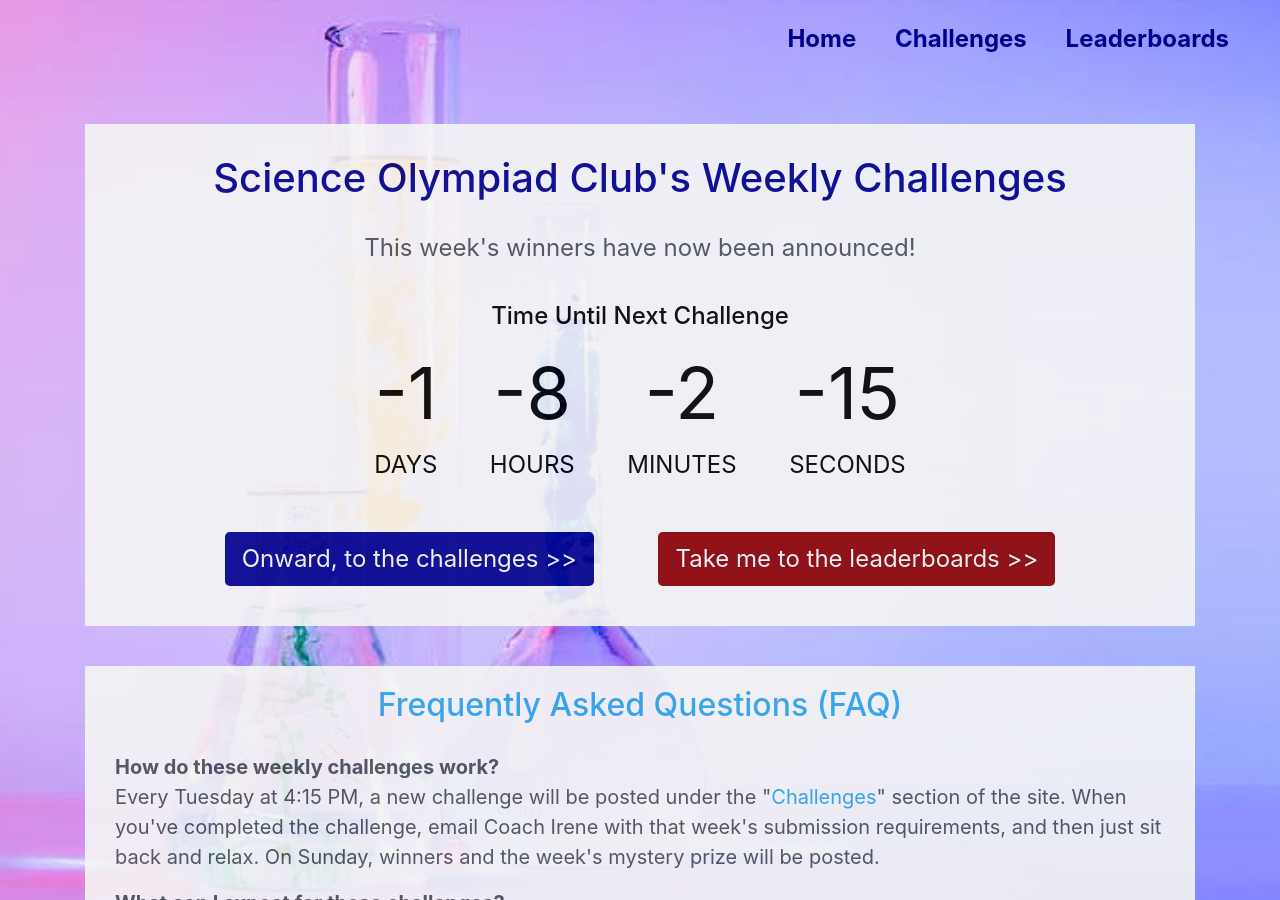
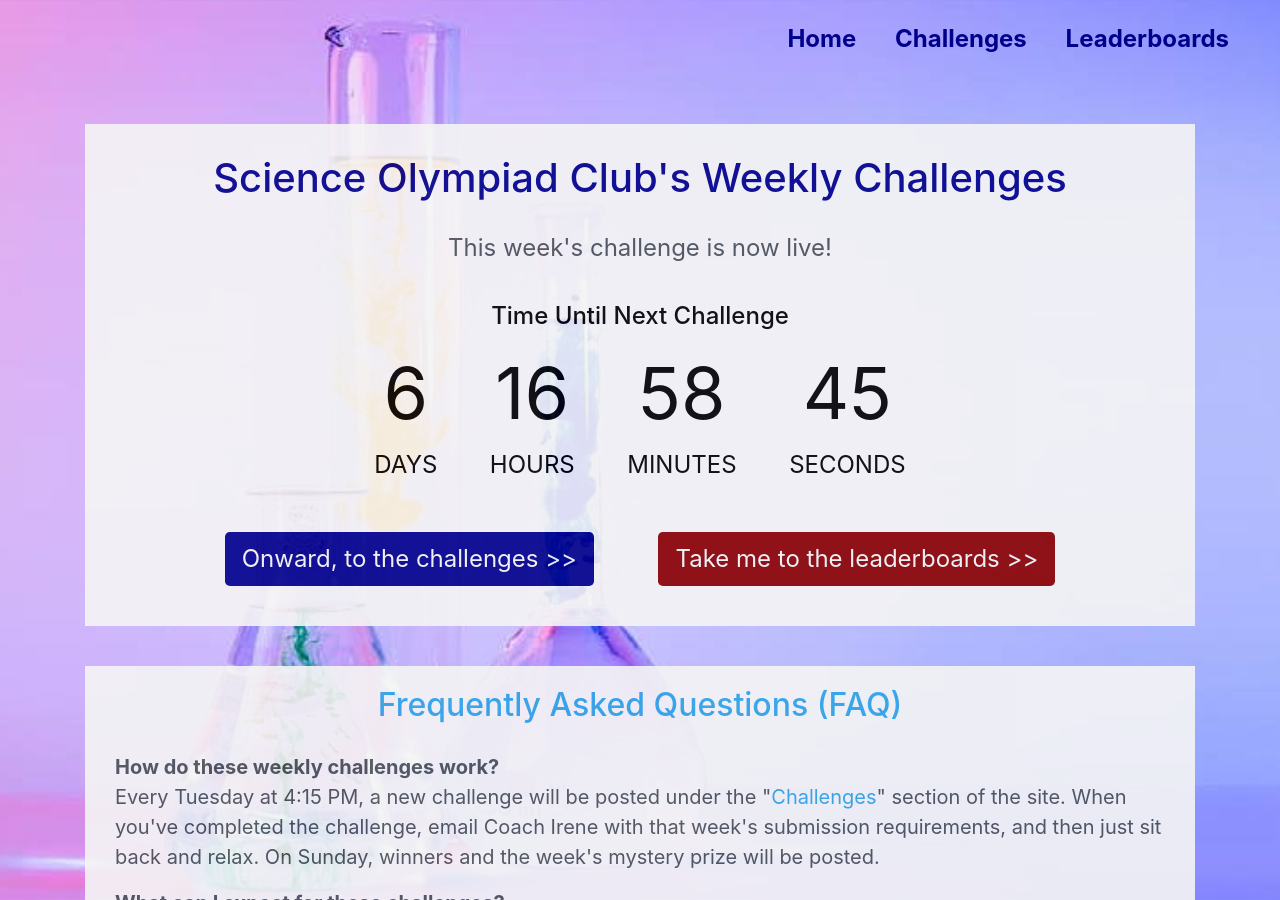
Before and after one commit to sochallenges/sochallenges.github.io, a Jekyll site: the page built from index.html, in a window 1280 px wide and 900 px high. Built offline with Jekyll 4.4.1, drawn with Linux system fonts in a browser that asks for light colours; nearby versions of some CDN libraries.

Commit message:
Update countdown and announcement

```diff
--- a/index.html
+++ b/index.html
@@ -4,7 +4,7 @@ title: Science Olympiad Club's Weekly Challenges | Home
 ---
 <div class="homepage">
     <h1 id="title">Science Olympiad Club's Weekly Challenges</h1>
-    <p class="live-notification">This week's winners have now been announced!</p>
+    <p class="live-notification">This week's challenge is now live!</p>
     <h1 id="timer-description">Time Until Next Challenge</h1>
     <ul class="timer">
         <li class="countdown"><span id="days"></span>Days</li>
--- a/js/homepage.js
+++ b/js/homepage.js
@@ -3,7 +3,7 @@ const second = 1000,
       hour = minute * 60,
       day = hour * 24;
 
-let countDown = new Date('Mar 24, 2020 016:15:00').getTime(),
+let countDown = new Date('Mar 31, 2020 016:15:00').getTime(),
     x = setInterval(function() {
 
       let now = new Date().getTime(),
```
